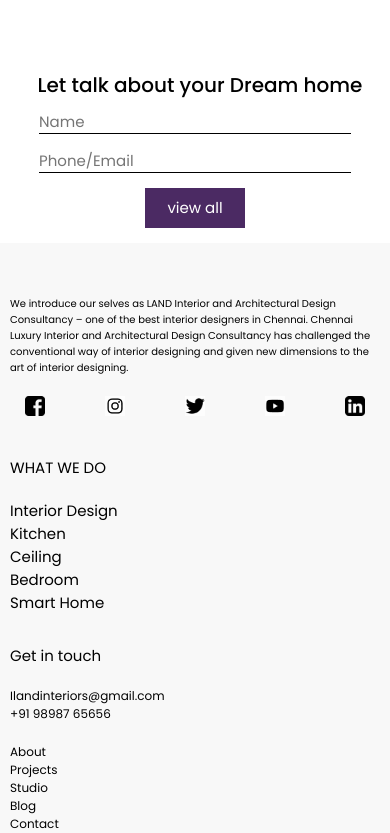
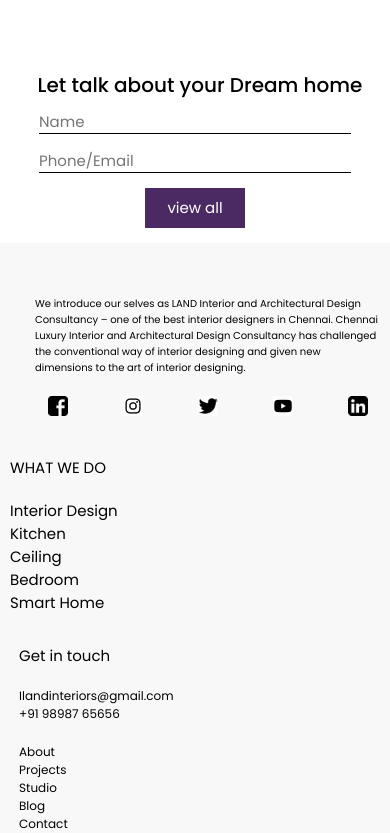
Before and after one commit to KhanZaingithub/internship, a plain HTML site: page try/1_layout/index.html in a window 390 px wide. Shown: the part 5878-6711 px from the top of the page. Drawn offline with Linux system fonts and the light colour scheme.

Commit message:
Update style.css

```diff
--- a/try/1_layout/style.css
+++ b/try/1_layout/style.css
@@ -849,11 +849,12 @@ footer .right .third a{
     }
     footer .left .second{
         font-size: 10px;
-        padding-left: 0px;
+        padding-left: 25px;
     }
     footer .left .third {
         padding-left: 0px;
         justify-content: space-around;
+        padding-left: 25px;
     }
     footer .middle{
         width: 100%;
@@ -867,11 +868,11 @@ footer .right .third a{
         padding-top: 20px;
     }
     footer .middle .pad{
-        padding-left: 10px !important;
+        padding-left: 19px !important;
     }
     footer .right{
         padding-top: 30px;
-        padding-left: 10px;
+        padding-left: 19px;
         width: 90%;
     }
     footer .right .third{
```
